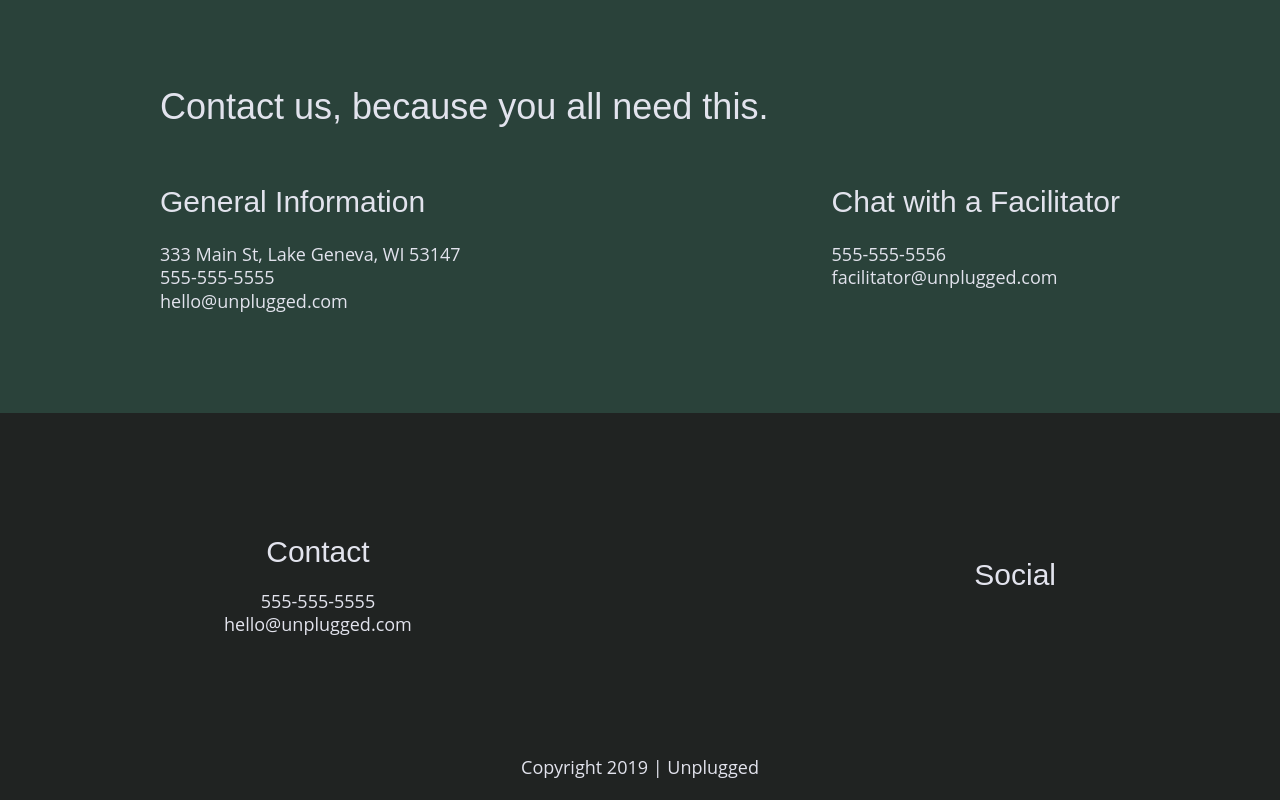
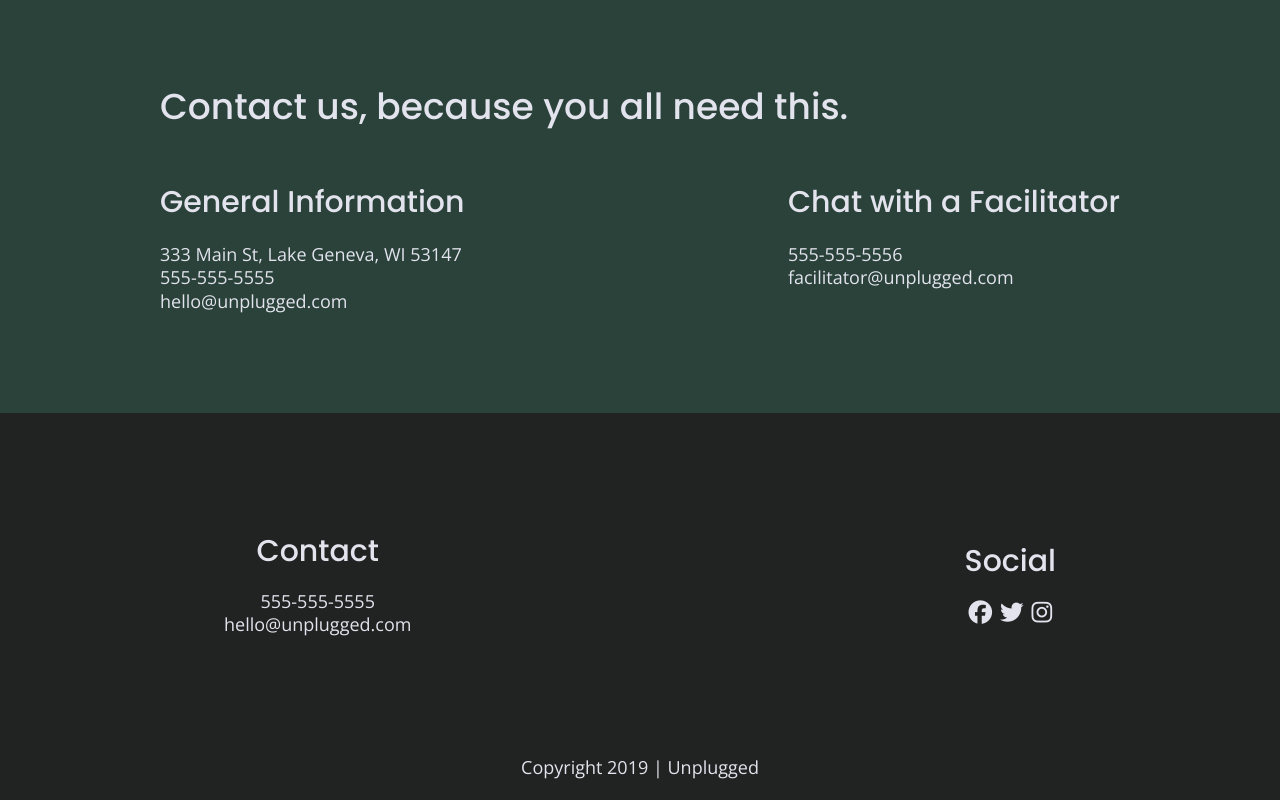
Before and after one commit to ClariceR/unplugged-website, a website: page about/index.html in a window 1280 px wide. Shown: the part 1240-2040 px from the top of the page. Drawn offline with nearby package versions, Linux system fonts and the light colour scheme.

Commit message:
Added icons

```diff
--- a/about/index.html
+++ b/about/index.html
@@ -11,6 +11,13 @@
   <meta property="og:type" content="">
   <meta property="og:url" content="">
   <meta property="og:image" content="">
+
+  <!-- Google Fonts -->
+  <link rel="preconnect" href="https://fonts.gstatic.com">
+  <link href="https://fonts.googleapis.com/css2?family=Open+Sans:wght@400;700&family=Poppins:wght@500;700&display=swap" rel="stylesheet">
+
+  <!-- Font Awesome Icons-->
+  <script src="https://kit.fontawesome.com/fc5dc23b0e.js" crossorigin="anonymous"></script>
 
   <link rel="manifest" href="site.webmanifest">
   <link rel="apple-touch-icon" href="icon.png">
@@ -95,9 +102,15 @@
         <div class="social">
           <h3>Social</h3>
           <div class="social-icons">
-            <p><a href="https://www.facebook.com/yoursite"></a></p>
-            <p><a href="https://www.twitter.com/yoursite"></a></p>
-            <p><a href="https://www.instagram.com/yoursite"></a></p>
+            <p>
+              <a href="https://www.facebook.com/Skillcrush" target="_blank"><i class="fab fa-facebook"></i></a>
+            </p>
+            <p>
+              <a href="https://www.twitter.com/Skillcrush" target="_blank"><i class="fab fa-twitter"></i></a>
+            </p>
+            <p>
+              <a href="https://www.instagram.com/skillcrush" target="_blank"><i class="fab fa-instagram"></i></a>
+            </p>
           </div>
         </div>
       </div> <!-- footer-content ends -->
```
Also changed, not shown: faq/index.html (+16 -3 lines).
